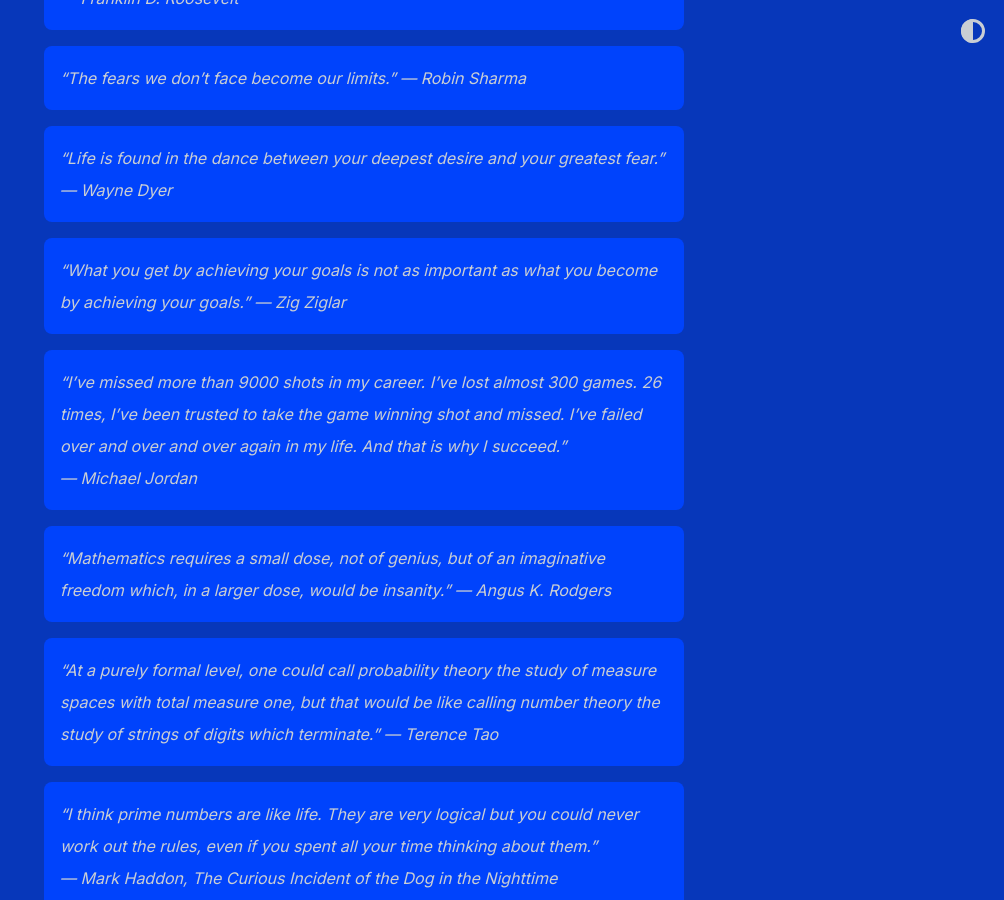
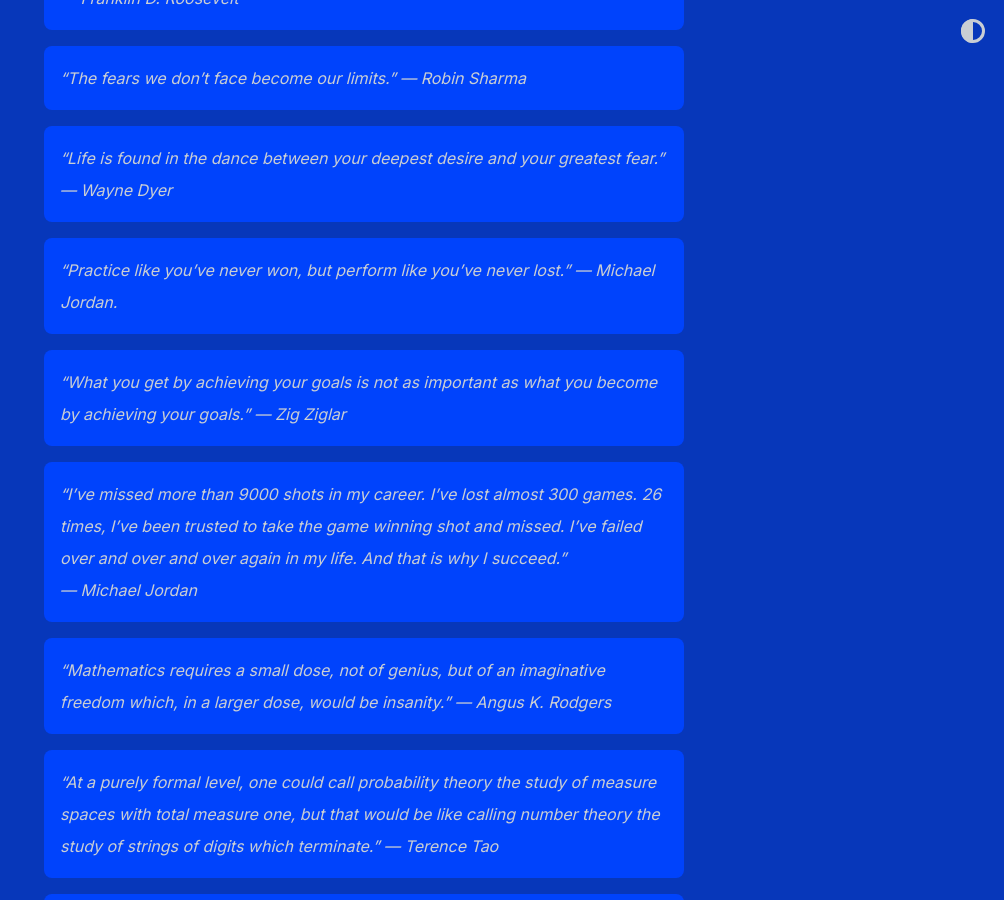
Before and after one commit to shihankanungo/shihankanungo.github.io, a Jekyll site: the page built from quotes.md, in a window 1280 px wide and 900 px high, scrolled down 2716 px. Shown: the whole window, without its empty margins (276-1280 px from the left). Built offline with Jekyll 4.4.1, drawn with Linux system fonts in a browser that asks for light colours.

Commit message:
Update quotes.md

```diff
--- a/quotes.md
+++ b/quotes.md
@@ -51,6 +51,8 @@ title: Quotes
 
 > "Life is found in the dance between your deepest desire and your greatest fear." --- Wayne Dyer
 
+> "Practice like you've never won, but perform like you've never lost." --- Michael Jordan.
+
 > "What you get by achieving your goals is not as important as what you become by achieving your goals." --- Zig Ziglar
 
 > "I've missed more than 9000 shots in my career. I've lost almost 300 games. 26 times, I've been trusted to take the game winning shot and missed. I've failed over and over and over again in my life. And that is why I succeed." <br>
```
